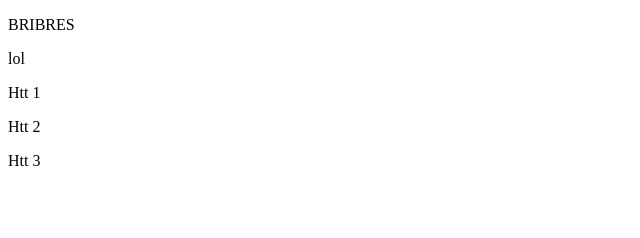
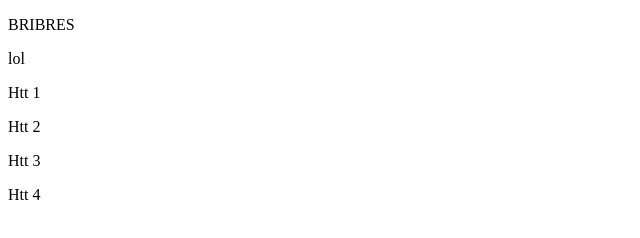
Before and after one commit to VictorAkiMae/bootcamp-devjr, a plain HTML site: page index.html in a window 1280 px wide. Shown: the full height of the page, 0-640 px from the left. Drawn offline with Linux system fonts and the light colour scheme.

Commit message:
alteracao 3

```diff
--- a/index.html
+++ b/index.html
@@ -11,5 +11,6 @@
     <p>Htt 1</p>
     <p>Htt 2</p>
     <p>Htt 3</p>
+    <p>Htt 4</p>
 </body>
 </html>
```
